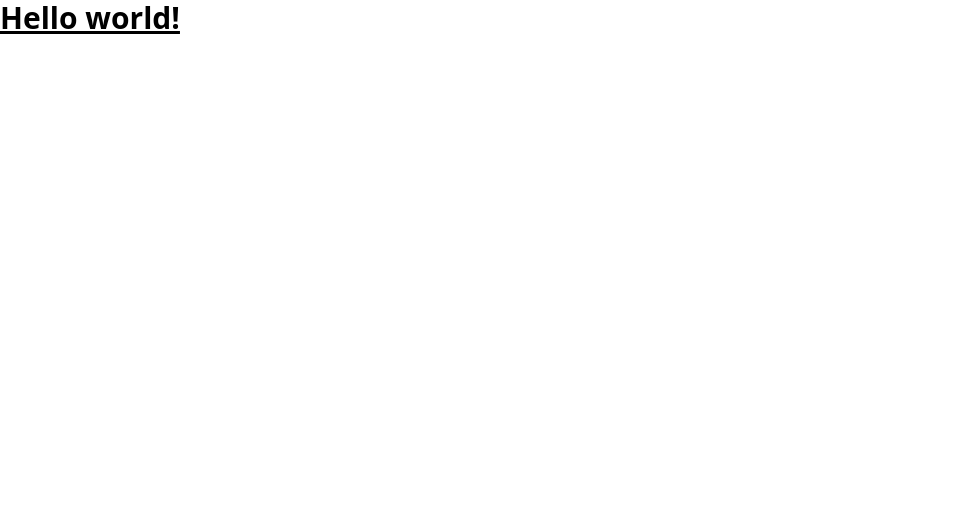
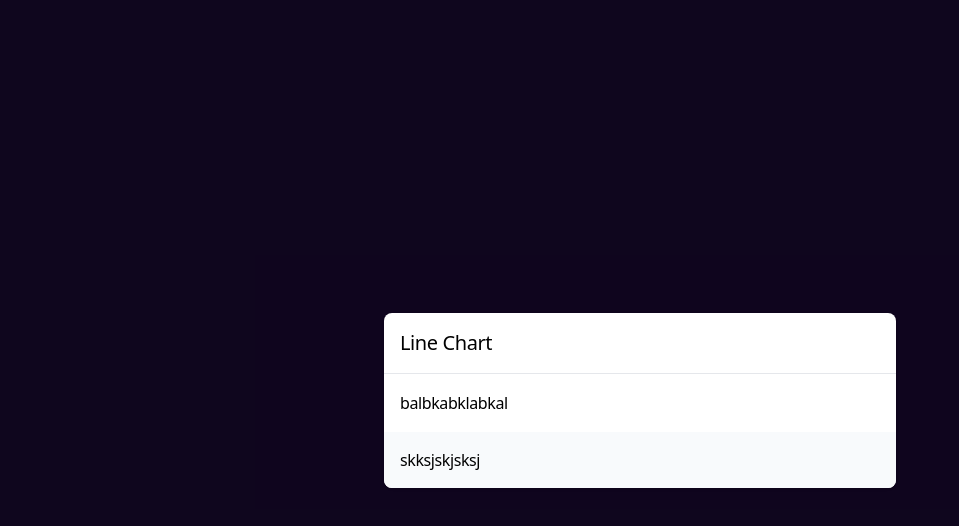
Before and after one commit to izviopm/learn-react-chart, a React (Vite) app: page / in a window 1280 px wide. Shown: the top 526 px of the page, without its empty margins (0-959 px from the left). Built offline with nearby package versions, Linux system fonts and the light colour scheme.

Commit message:
Add Component and install chart.js

```diff
--- a/package.json
+++ b/package.json
@@ -10,7 +10,9 @@
     "preview": "vite preview"
   },
   "dependencies": {
+    "chart.js": "^4.3.0",
     "react": "^18.2.0",
+    "react-chartjs-2": "^5.2.0",
     "react-dom": "^18.2.0"
   },
   "devDependencies": {
--- a/src/App.jsx
+++ b/src/App.jsx
@@ -1,3 +1,14 @@
+import PlaceContentCenter from './components/PlaceContentCenter';
+import Card from './components/Card';
+
 export default function App() {
-  return <h1 className='text-3xl font-bold underline'>Hello world!</h1>;
+  return (
+    <PlaceContentCenter>
+      <Card>
+        <Card.Title>Line Chart</Card.Title>
+        <Card.Body>balbkabklabkal</Card.Body>
+        <Card.Footer>skksjskjsksj</Card.Footer>
+      </Card>
+    </PlaceContentCenter>
+  );
 }
--- /dev/null
+++ b/src/components/Card.jsx
@@ -0,0 +1,26 @@
+/* eslint-disable react/prop-types */
+function Card({ children }) {
+  return <div className={'shadow rounded-lg overflow-hidden bg-white'}>{children}</div>;
+}
+
+function Title({ children }) {
+  return (
+    <div className={'p-4 border-b'}>
+      <h1 className={'text-xl'}>{children}</h1>
+    </div>
+  );
+}
+
+function Body({ children }) {
+  return <div className={'leading-relaxed p-4'}>{children}</div>;
+}
+
+function Footer({ children }) {
+  return <div className={'bg-slate-50 p-4'}>{children}</div>;
+}
+
+Card.Title = Title;
+Card.Body = Body;
+Card.Footer = Footer;
+
+export default Card;
--- /dev/null
+++ b/src/components/PlaceContentCenter.jsx
@@ -0,0 +1,10 @@
+/* eslint-disable react/prop-types */
+export default function PlaceContentCenter({ children }) {
+  return (
+    <div className={'bg-black'}>
+      <div className={'bg-violet-900/20 min-h-screen flex items-center justify-center antialiased tracking-tight'}>
+        <div className={'max-w-lg w-full'}>{children}</div>
+      </div>
+    </div>
+  );
+}
```
Also changed, not shown: 1 other file (tests, documents, lock files or other folders).
